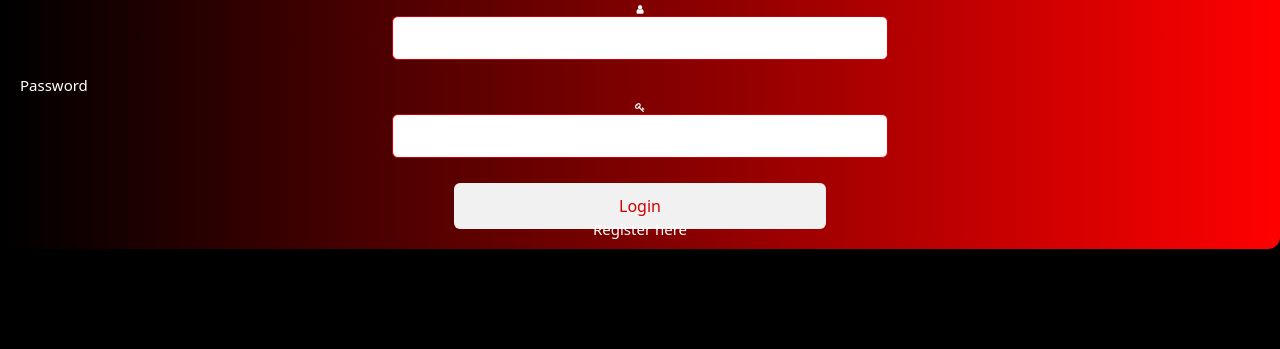
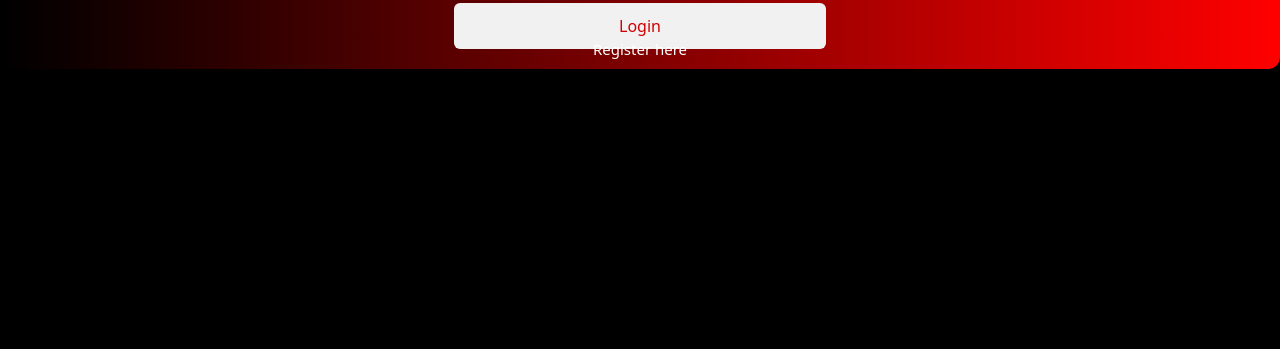
Before and after one commit to SushiiDev-art/Minguito-Portfolio, a plain HTML site: page log.html in a window 1280 px wide. Shown: the part 729-1078 px from the top of the page. After the commit the page ends 808 px from the top, so only its background shows below. Drawn offline with Linux system fonts and the light colour scheme.

Commit message:
Update web.css

```diff
--- a/web.css
+++ b/web.css
@@ -466,9 +466,9 @@ span {
     padding: 40px 30px;
     border-radius: 12px;
     box-shadow: 0 0 10px rgba(0, 0, 0, 0.4);
-    width: 50px;           /* fixed max width for desktop */
+    width: 20%;           /* fixed max width for desktop */
     max-width: 50%;         /* responsive */
-    margin: 100px auto;     /* center block */
+    margin: 10px auto;     /* center block */
     text-align: center;
     position: relative;
 }
@@ -558,7 +558,7 @@ a[href="Register.html"]:hover{
     padding: 50px 50px;
     border-radius: 20px;
     box-shadow: 0 0 10px rgba(0, 0, 0, 0.1);
-    width: 500px;
+    width: 100px;
     color: rgb(247, 241, 241);
     margin: auto;
     height: 80vh;
```
